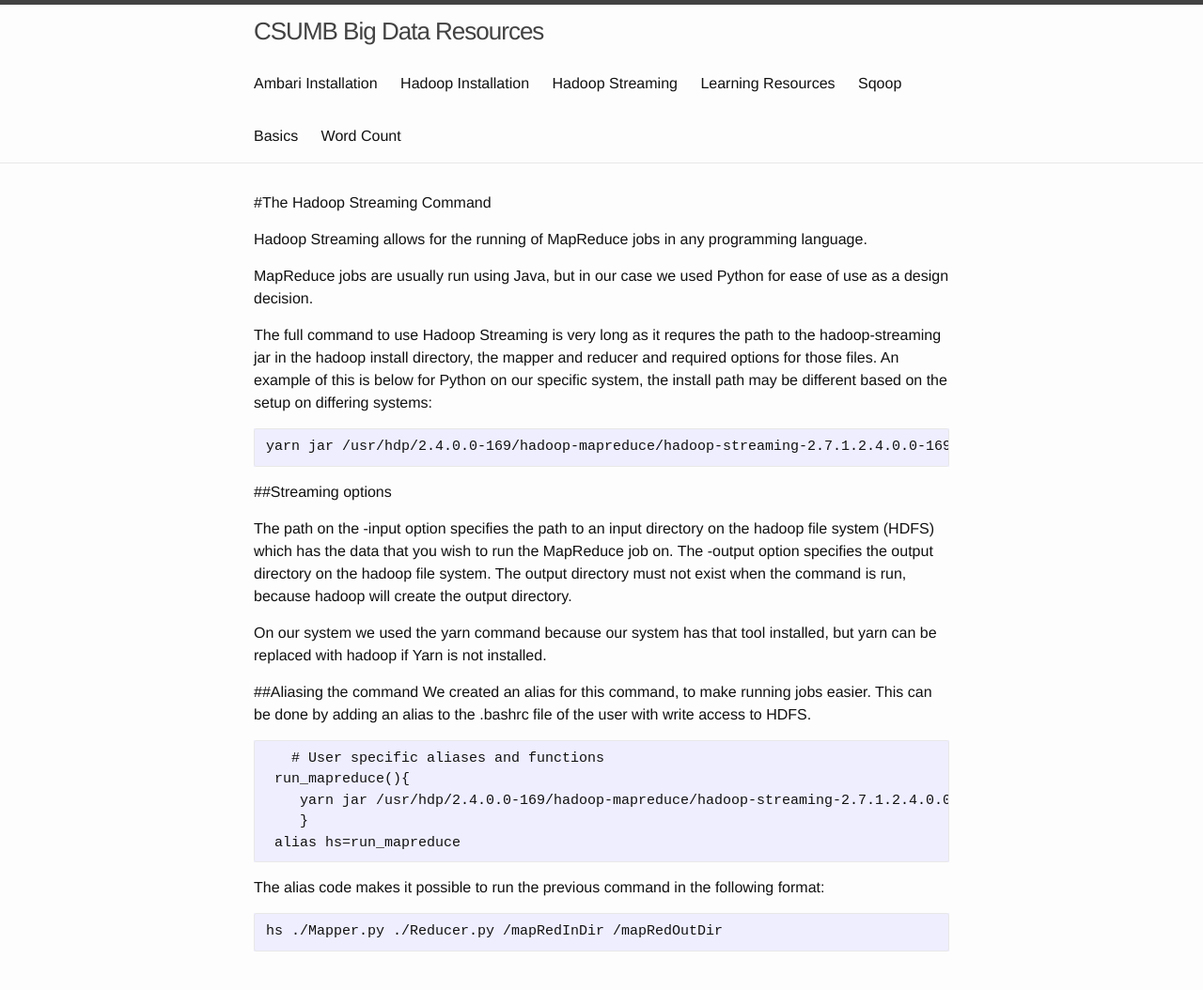
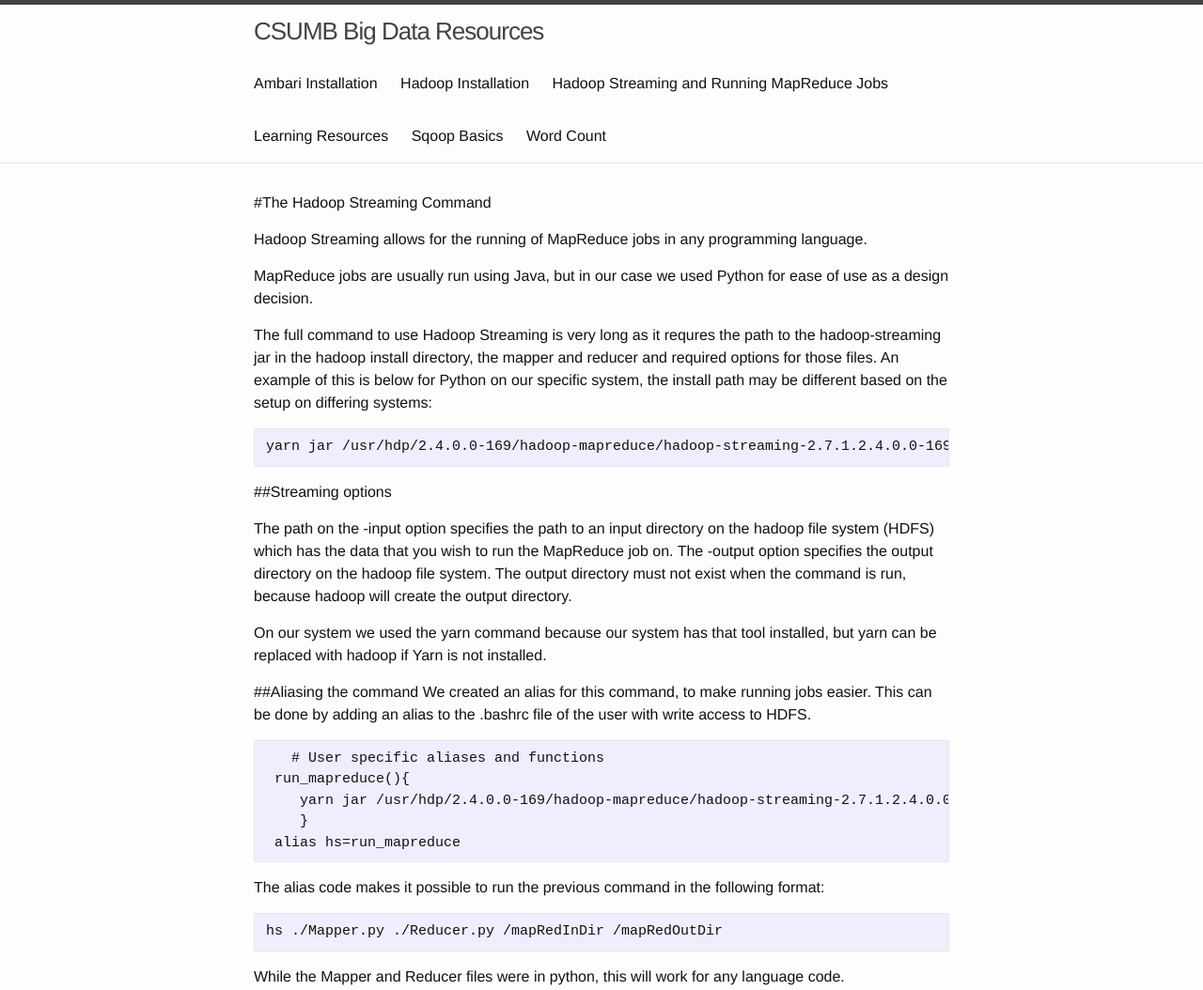
Before and after one commit to mshaw-csumb/csumbBigData.github.io, a Jekyll site: the page built from content/hadoop_streaming.md, in a window 1280 px wide, cut to the strip 0-1054 px from the top of the page. Shown: the whole strip at 94% size. Built offline with Jekyll 4.4.1, drawn with Linux system fonts in a browser that asks for light colours.

Commit message:
Update hadoop_streaming.md

```diff
--- a/content/hadoop_streaming.md
+++ b/content/hadoop_streaming.md
@@ -1,6 +1,6 @@
 ---
 layout: default
-title: Hadoop Streaming
+title: Hadoop Streaming and Running MapReduce Jobs
 ---
 
 #The Hadoop Streaming Command
@@ -33,3 +33,5 @@
 The alias code makes it possible to run the previous command in the following format:
 
     hs ./Mapper.py ./Reducer.py /mapRedInDir /mapRedOutDir
+
+While the Mapper and Reducer files were in python, this will work for any language code.
```
